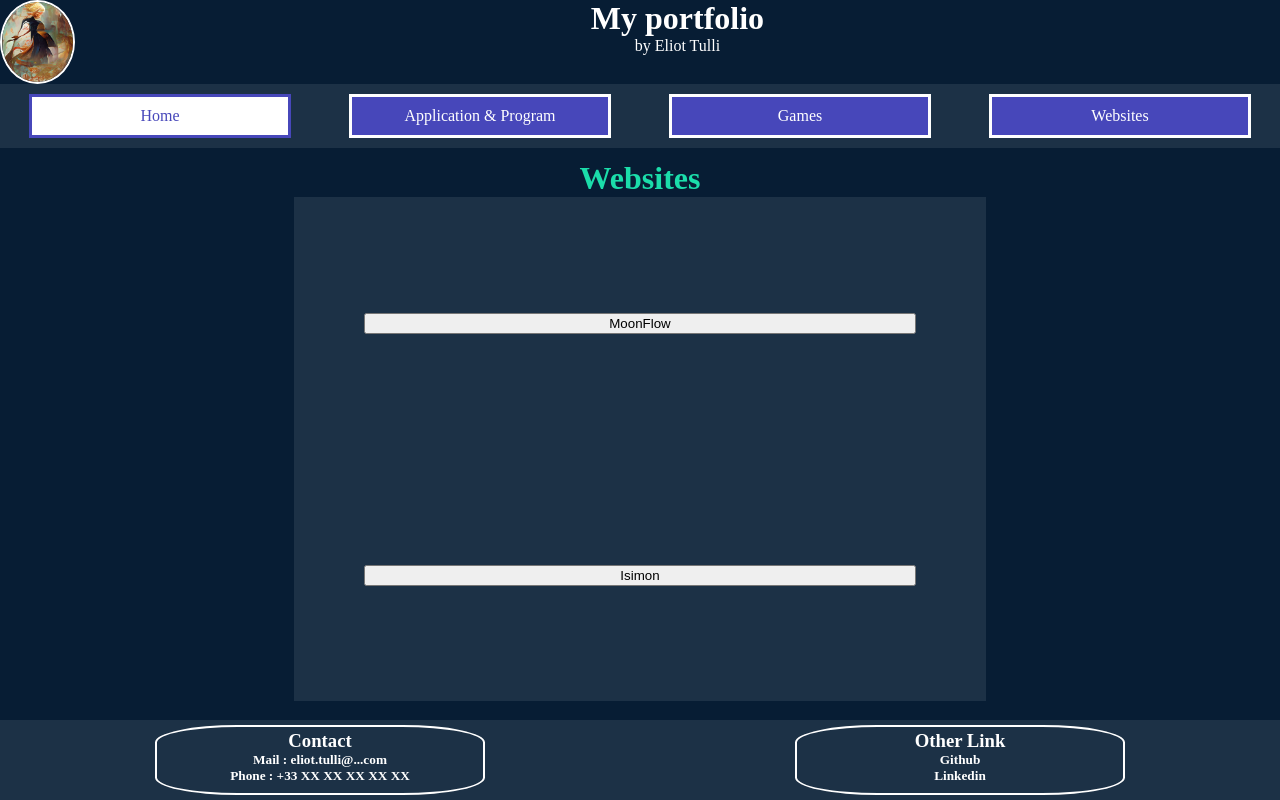
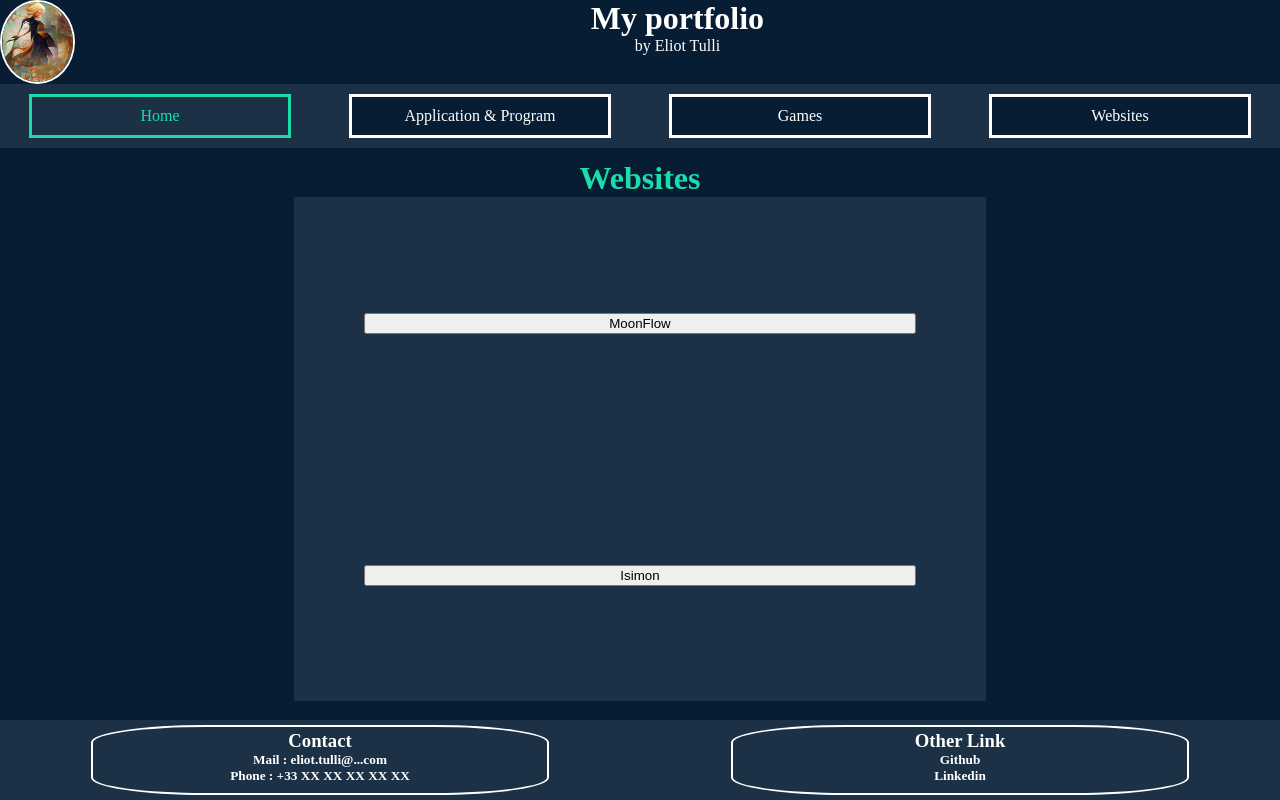
Before and after one commit to z524011eliot/z524011eliot.github.io, a plain HTML site: page web.html in a window 1280 px wide. In both pictures the pointer is over the link "Home". Drawn offline with Linux system fonts and the light colour scheme.

Commit message:
style correction

```diff
--- a/style/main.css
+++ b/style/main.css
@@ -93,18 +93,18 @@ nav ul a {
     border-color: white;
 
     list-style: none;
-    background-color: rgb(71, 71, 186);
+    background-color: #071d34;
     color: white;
     font-style: none;
     text-decoration: none;
 }
 
 nav ul a:hover {
-    border-color: rgb(71, 71, 186);
+    border-color: #1bddaa;
 
     list-style: none;
-    background-color: white;
-    color: rgb(71, 71, 186);
+    background-color: #1c3146;
+    color: #1bddaa;
     font-style: none;
     text-decoration: none;
 }
@@ -129,7 +129,7 @@ footer div {
     border-radius: 25%;
     padding: 3px;
     margin: 5px 0;
-    width: 25vw;
+    width: 35%;
     text-align: center  ;
 
 }
--- a/web.html
+++ b/web.html
@@ -71,7 +71,7 @@
         <button onclick="replaceDivWithArticle(0)">Home</button>
         <button onclick="replaceDivWithArticle(2)">Next</button>
         </div>
-        <h2>Moon truc</h2>
+        <h2>MoonFlow</h2>
         <img src="./images/web/moonFlow.png" alt="Picture of website moonFloww" class="horizontal">
         <p>Lorem ipsum dolor sit amet, consectetur adipiscing elit, sed do eiusmod tempor incididunt ut labore et dolore magna aliqua. Ut enim ad minim veniam, quis nostrud exercitation ullamco laboris nisi ut aliquip ex ea commodo consequat.</p>
     </article>
```
